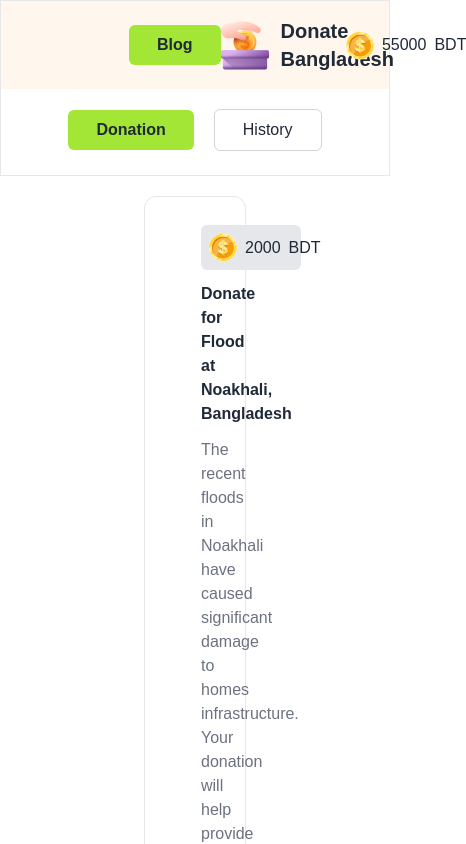
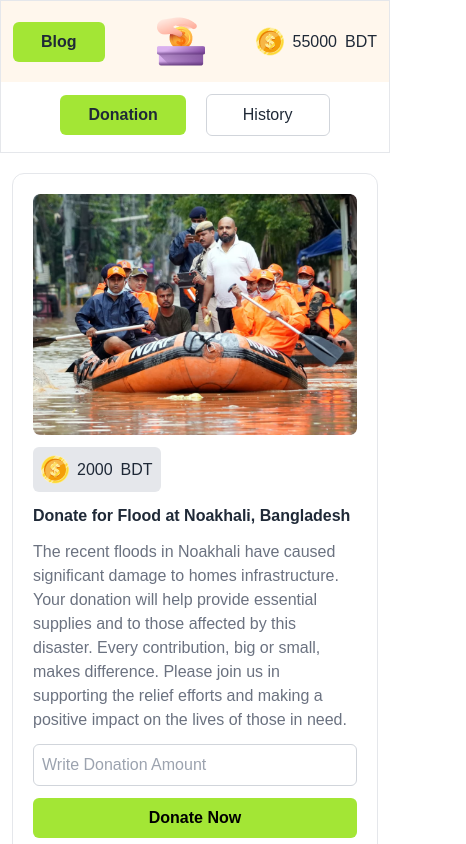
Before and after one commit to TurjoSiam/assignment-5, a plain HTML site: page index.html in a window 390 px wide. Shown: the top 844 px of the page, 466 px wide, since content can reach past the window. Drawn offline with nearby package versions, Linux system fonts and the light colour scheme.

Commit message:
home page responsive

```diff
--- a/index.html
+++ b/index.html
@@ -20,13 +20,13 @@
 <body class="lexend-font">
     <header class="sticky top-0 backdrop-blur-3xl pb-1 border">
         <!-- navbar section starts here -->
-        <nav class="bg-orange-50 container mx-auto px-32 py-4 flex items-center justify-between">
+        <nav class="bg-orange-50 container mx-auto lg:px-32 px-3 py-4 flex items-center justify-between">
             <!-- blog button -->
             <button class="bg-lime-400 rounded-md px-7 py-2 font-semibold border-none" id="blog-btn">Blog</button>
             <!-- logo -->
             <div class="flex items-center justify-between gap-3">
                 <img src="./assets/logo.png" alt="logo image">
-                <h4 class="font-bold text-xl">Donate Bangladesh</h4>
+                <h4 class="font-bold text-xl hidden lg:block">Donate Bangladesh</h4>
             </div>
             <!-- balance -->
             <div class="flex items-center justify-between gap-2">
@@ -36,15 +36,15 @@
             </div>
         </nav>
         <!-- button section starts here -->
-        <section class="flex items-center gap-5 justify-center my-5">
+        <section class="flex items-center gap-5 justify-center lg:my-5 my-3">
             <button class="bg-lime-400 rounded-md px-7 py-2 font-semibold border-none"
                 id="donation-btn">Donation</button>
-            <button class="border border-gray-300 rounded-md px-7 py-2" id="history-btn">History</button>
+            <button class="border border-gray-300 rounded-md px-9 py-2" id="history-btn">History</button>
         </section>
         <!-- button section ends here -->
         <!-- navbar section ends here -->
     </header>
-    <main class="container mx-auto px-36" id="donation-window">
+    <main class="container mx-auto lg:px-36 px-3" id="donation-window">
         <!-- modal section starts here -->
         <dialog id="my_modal_1" class="modal">
             <div class="modal-box flex flex-col items-center">
@@ -64,13 +64,13 @@
         <!-- donation section starts here -->
         <section class="flex flex-col justify-center gap-7">
             <!-- card 1 -->
-            <div class="flex items-center gap-7 justify-between rounded-xl p-7 border border-gray-200 mt-5">
+            <div class="flex lg:flex-row flex-col lg:items-center items-start lg:gap-7 gap-3 justify-between rounded-xl lg:p-7 p-5 border border-gray-200 mt-5">
                 <!-- image -->
                 <div>
                     <img src="./assets/noakhali.png" alt="noakhali image">
                 </div>
                 <!-- balance -->
-                <div class="flex flex-col gap-3 w-4/6">
+                <div class="flex flex-col gap-3 lg:w-4/6">
                     <div class="flex items-center gap-2 border-none bg-gray-200 p-2 rounded-md w-fit">
                         <img src="./assets/coin.png" alt="coin logo">
                         <p id="noakhali-balance">2000</p>
@@ -92,13 +92,13 @@
                 </div>
             </div>
             <!-- card 2 -->
-            <div class="flex items-center gap-7 justify-between rounded-xl p-7 border border-gray-200">
+            <div class="flex lg:flex-row flex-col lg:items-center items-start lg:gap-7 gap-3 justify-between rounded-xl lg:p-7 p-5 border border-gray-200">
                 <!-- image -->
                 <div>
                     <img src="./assets/feni.png" alt="noakhali image">
                 </div>
                 <!-- balance -->
-                <div class="flex flex-col gap-3 w-4/6">
+                <div class="flex flex-col gap-3 lg:w-4/6">
                     <div class="flex items-center gap-2 border-none bg-gray-200 p-2 rounded-md w-fit">
                         <img src="./assets/coin.png" alt="coin logo">
                         <p id="feni-balance">600</p>
@@ -121,13 +121,13 @@
                 </div>
             </div>
             <!-- card 3 -->
-            <div class="flex items-center gap-7 justify-between rounded-xl p-7 border border-gray-200 mb-5">
+            <div class="flex lg:flex-row flex-col lg:items-center items-start lg:gap-7 gap-3 justify-between rounded-xl lg:p-7 p-5 border border-gray-200 mb-5">
                 <!-- image -->
                 <div>
                     <img src="./assets/quota-protest.png" alt="noakhali image">
                 </div>
                 <!-- balance -->
-                <div class="flex flex-col gap-3 w-4/6">
+                <div class="flex flex-col gap-3 lg:w-4/6">
                     <div class="flex items-center gap-2 border-none bg-gray-200 p-2 rounded-md w-fit">
                         <img src="./assets/coin.png" alt="coin logo">
                         <p id="quota-balance">2400</p>
```
